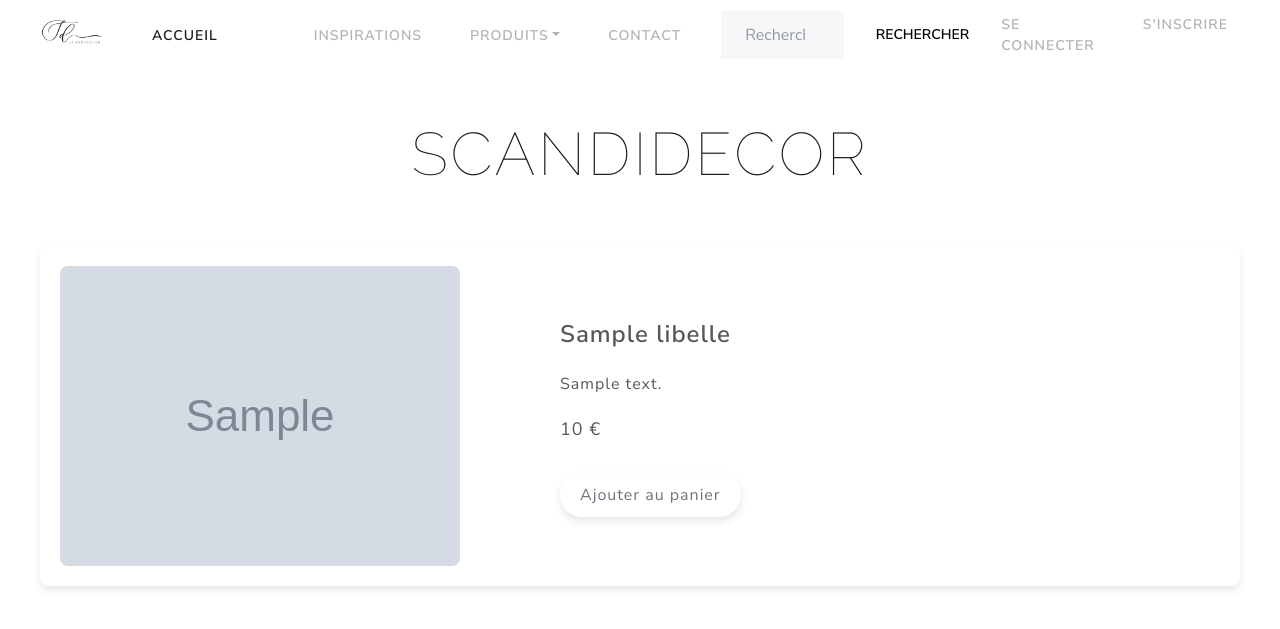
After one commit to sarahtestelin/scandidecor, a Symfony app: template templates/produit/article.html.twig in a window 1280 px wide. The commit adds this page. Shown: the top 629 px of the page. Run offline with Twig, Linux system fonts and the light colour scheme; the template is opened without the code that fills it: most values are stand-ins (such as "Sample title", 1, 10 or a date in 2020); grey boxes marked "Sample" are stand-in pictures; some libraries are stand-ins or nearby versions.

Commit message:
page produit ok

```diff
--- /dev/null
+++ b/public/css/product.css
@@ -0,0 +1,70 @@
+.product-container {
+    display: flex;
+    justify-content: center;
+    align-items: center;
+    width: 100%;
+}
+
+.product {
+    display: flex;
+    justify-content: space-between;
+    align-items: center;
+    width: 95%;
+    max-width: 1200px;
+    padding: 20px;
+    border-radius: 10px;
+    box-shadow: 0 4px 8px rgba(0, 0, 0, 0.1);
+}
+
+.product img {
+    max-width: 40%;
+    height: auto;
+    border-radius: 8px;
+    margin-right: 100px;
+}
+
+.product-info {
+    width: 100%;
+    margin-right: 60px;
+}
+
+.product-title {
+    font-size: 24px;
+    font-weight: bold;
+    margin-bottom: 20px;
+}
+
+.product-description {
+    margin-bottom: 10px;
+}
+
+.product-price {
+    font-size: 18px;
+    margin-top: 20px;
+    margin-bottom: 30px;
+}
+
+.add-to-cart {
+        display: inline-block;
+        padding: 10px 20px;
+        border: none;
+        border-radius: 30px;
+        background-color: #ffffff;
+        color: #6C757D;
+        text-align: center;
+        text-decoration: none;
+        font-size: 16px;
+        font-weight: normal;
+        cursor: pointer;
+        box-shadow: 0px 4px 8px rgba(0, 0, 0, 0.1);
+        margin-left: auto;
+}
+
+
+.add-to-cart:hover {
+    background-color: #f0f0f0;
+}
+
+.pb-5{
+    font-size: 60px;
+}
--- a/public/css/styles.css
+++ b/public/css/styles.css
@@ -36,6 +36,7 @@
 .pb-5 {
     font-family: "Raleway", sans-serif;
     font-weight: 150;
+    font-size: 60px;
 }
 
 .titre {
@@ -43,3 +44,12 @@
     font-weight: 150;
     font-size: 60px;
 }
+
+a {
+    text-decoration: none;
+}
+
+.card-title {
+    text-transform: none;
+    letter-spacing: 0px;
+}
--- a/templates/base.html.twig
+++ b/templates/base.html.twig
@@ -44,10 +44,19 @@
 							<a class="nav-link dropdown-toggle" data-bs-toggle="dropdown" href="" role="button" aria-haspopup="true" aria-expanded="false">Produits</a>
 							<div class="dropdown-menu">
 								<a class="dropdown-item" href="{{ path('app_nouveaute') }}">Nouveautés</a>
-								<a class="dropdown-item" href="">Collection scandinave</a>
-								<a class="dropdown-item" href="">Collection aesthetic coloré</a>
 								<div class="dropdown-divider"></div>
-								<a class="dropdown-item" href="">Une suggestion de collection?</a>
+								<a class="dropdown-item" href="">Plante artificielle</a>
+								<a class="dropdown-item" href="">Chaise</a>
+								<a class="dropdown-item" href="">Table</a>
+								<a class="dropdown-item" href="">Lit</a>
+								<a class="dropdown-item" href="">Table de nuit</a>
+								<a class="dropdown-item" href="">Décoration</a>
+								<a class="dropdown-item" href="">Meuble de télévision</a>
+								<a class="dropdown-item" href="">Commode</a>
+								<a class="dropdown-item" href="">Armoire</a>
+								<a class="dropdown-item" href="">Buffet</a>
+								<a class="dropdown-item" href="">Canapé</a>
+								<a class="dropdown-item" href="">Luminaire</a>
 							</div>
 						</li>
 						<li class="nav-item">
--- /dev/null
+++ b/templates/produit/article.html.twig
@@ -0,0 +1,23 @@
+{% extends 'base.html.twig' %}
+
+{% block title %}{{ meuble.libelle }}{% endblock %}
+
+{% block stylesheets %}
+    {{ parent() }}
+    <link rel="stylesheet" href="{{ asset('css/product.css') }}">
+{% endblock %}
+
+{% block body %}
+    <h2 class="pb-5 text-center text-primary mt-4 pt-4">Scandidecor</h2>
+    <div class="product-container">
+        <div class="product">
+            <img src="{{ asset('images/' ~ meuble.image) }}" alt="{{ meuble.libelle }}">
+            <div class="product-info">
+                <div class="product-title">{{ meuble.libelle }}</div>
+                <div class="product-description">{{ meuble.description }}</div>
+                <div class="product-price">{{ meuble.prix }} €</div>
+                <a href="#" class="add-to-cart">Ajouter au panier</a>
+            </div>
+        </div>
+    </div>
+{% endblock %}
```
Also changed, not shown: src/Controller/ProduitController.php (added, +26 -0 lines), templates/base/nouveautes.html.twig (+5 -3 lines), 1 other file.
